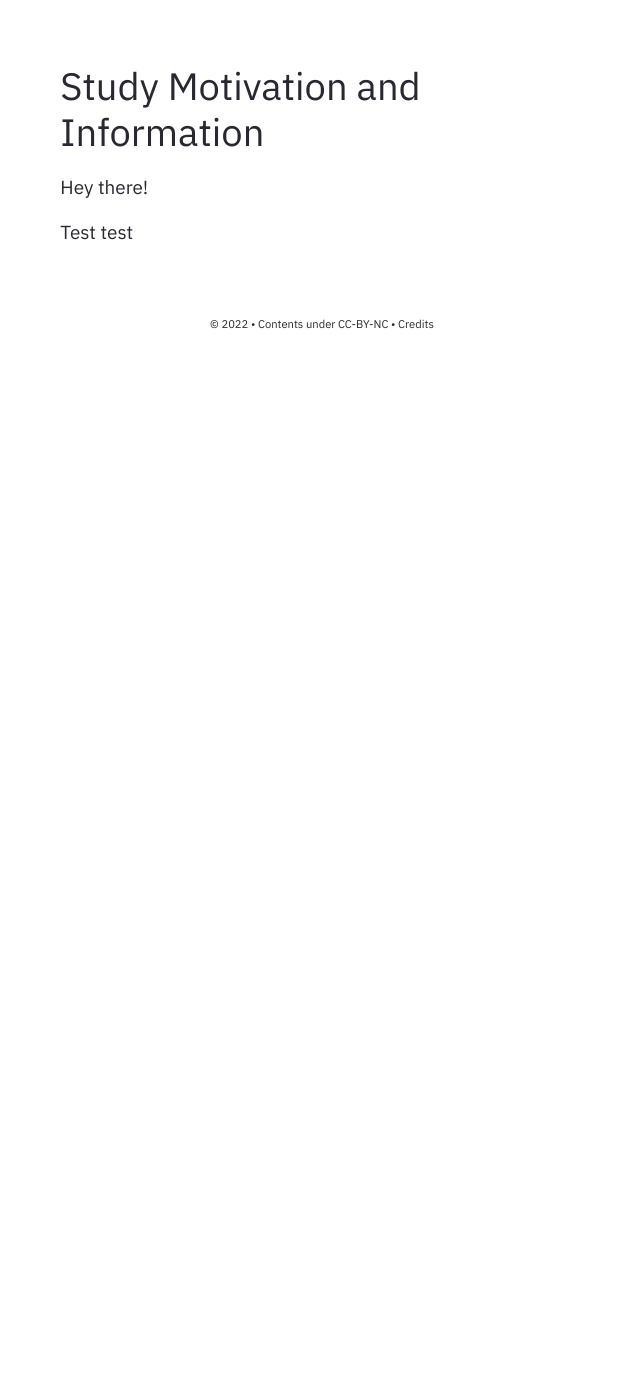
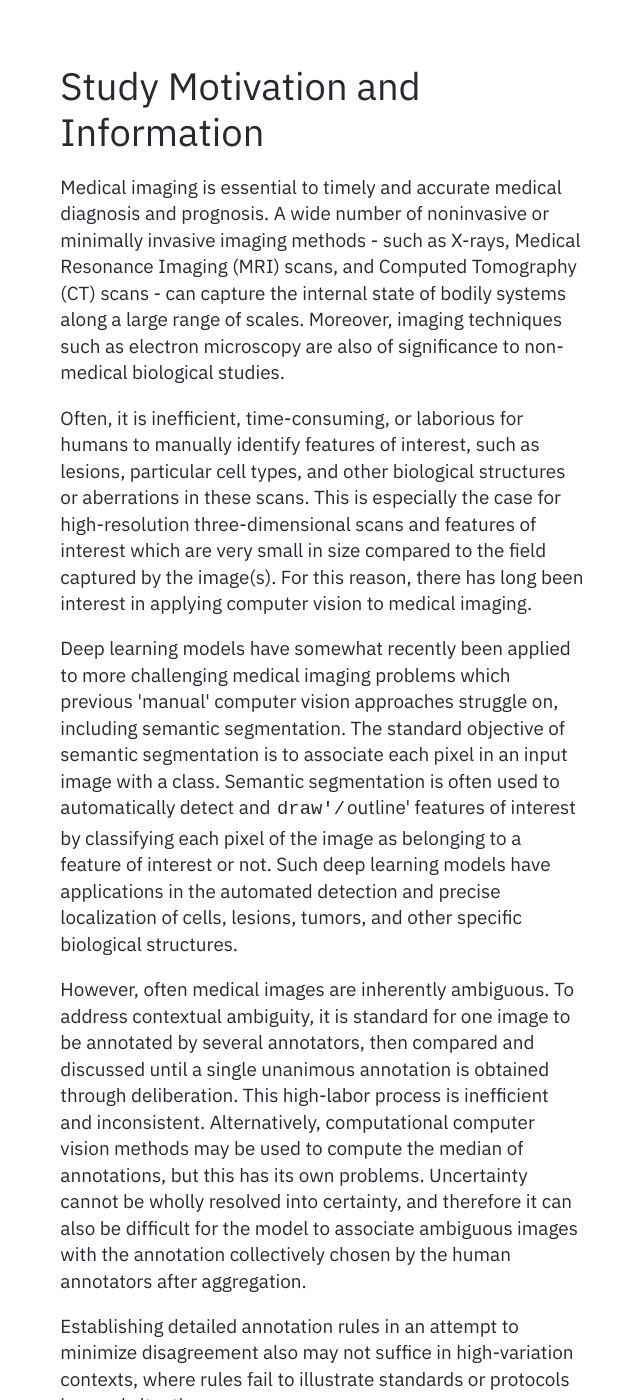
Before and after one commit to andre-ye/muadocs, a Jekyll site: the page built from pages/about.md, in a window 1280 px wide and 1400 px high. Shown: the whole window, without its empty margins (318-958 px from the left). Built offline with Jekyll 4.4.1, drawn with Linux system fonts in a browser that asks for light colours; some of the changed text lies outside the part shown.

Commit message:
Update about.md

```diff
--- a/pages/about.md
+++ b/pages/about.md
@@ -7,6 +7,34 @@ title: About
 
 # Study Motivation and Information
 
-Hey there!
+Medical imaging is essential to timely and accurate medical diagnosis and prognosis. A wide number of noninvasive or minimally invasive imaging methods - such as X-rays, Medical Resonance Imaging (MRI) scans, and Computed Tomography (CT) scans - can capture the internal state of bodily systems along a large range of scales. Moreover, imaging techniques such as electron microscopy are also of significance to non-medical biological studies.
 
-Test test
+Often, it is inefficient, time-consuming, or laborious for humans to manually identify features of interest, such as lesions, particular cell types, and other biological structures or aberrations in these scans. This is especially the case for high-resolution three-dimensional scans and features of interest which are very small in size compared to the field captured by the image(s). For this reason, there has long been interest in applying computer vision to medical imaging.
+
+Deep learning models have somewhat recently been applied to more challenging medical imaging problems which previous 'manual' computer vision approaches struggle on, including semantic segmentation. The standard objective of semantic segmentation is to associate each pixel in an input image with a class. Semantic segmentation is often used to automatically detect and `draw'/`outline' features of interest by classifying each pixel of the image as belonging to a feature of interest or not. Such deep learning models have applications in the automated detection and precise localization of cells, lesions, tumors, and other specific biological structures.
+
+However, often medical images are inherently ambiguous. To address contextual ambiguity, it is standard for one image to be annotated by several annotators, then compared and discussed until a single unanimous annotation is obtained through deliberation. This high-labor process is inefficient and inconsistent. Alternatively, computational computer vision methods may be used to compute the median of annotations, but this has its own problems. Uncertainty cannot be wholly resolved into certainty, and therefore it can also be difficult for the model to associate ambiguous images with the annotation collectively chosen by the human annotators after aggregation.
+
+Establishing detailed annotation rules in an attempt to minimize disagreement also may not suffice in high-variation contexts, where rules fail to illustrate standards or protocols in novel situations.
+
+As such, there is a large body of work which attempts to allow models to abstractly learn uncertainty from the dataset. Why not, however, directly mark uncertainty into the image? This is easily understandable, accessible, not restricted by dataset size and variability restrictions, and so on. It opens up the ways in which we can use uncertainty.
+
+To summarize - many segmentation tasks in medicine and biology can be automated. However, there are several challenges throughout the segmentation modeling process:
+- Annotators often disagree with each other, which leads to…
+  - …greater time spent reviewing and discussing disagreements.
+  - …a greater number of annotators or skill level needed to reconcile disagreements.
+  - …possibly uninformative or inaccurate annotations which do not reflect the complete context.
+- Models trained on aggregated labels in high-disagreement contexts may develop un-robust representations and hit performance ceilings due to the inherent difficulty of modeling the average/median aggregated annotation (arbitrariness). (This assertion has strong precedent in literature around space).
+- Even assuming a model can predict a standard annotation, the result may not be useful or fully accurate in a contextual sense. That is, in ambiguous contexts, the ‘correct answer’ is not a single possibility but rather the space of possibilities.
+
+**Research Questions.**
+
+- **RQ 1.** Representative/informative capacity.
+  - **RQ 1a.** Can a single annotator using the min/max procedure capture the range of disagreement of multiple annotators using the standard procedure?
+  - **RQ 1b.** Does using the min/max procedure as opposed to the standard procedure reduce disagreement between annotations for a single image?
+- **RQ 2.** User interaction.
+  - **RQ 2a**. Is the min/max procedure usable to the user (relative to the standard procedure)?
+	- **RQ 2b**. Is the min/max procedure efficient to use? More specifically, does it require minimally more labor and time to use the min/max as opposed to the standard procedure?
+- **RQ 3.** Applicability to modeling.
+  - **RQ 3a.** Does a deep computer vision model trained on automatically derived min/max labels produce usable and robust predictions, compared to models trained on data annotated with the standard-procedure? Moreover, can we derive standard predictions from min/max-style predictions to establish a relationship in information content?
+  - **RQ 3b.** Does a deep computer vision model trained on min/max annotated labels produce usable and robust predictions, compared to models trained on the same data annotated with the standard-procedure?
```
